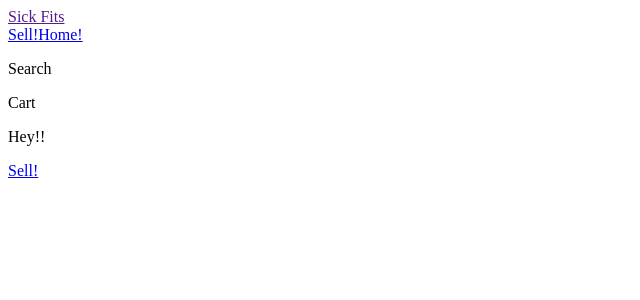
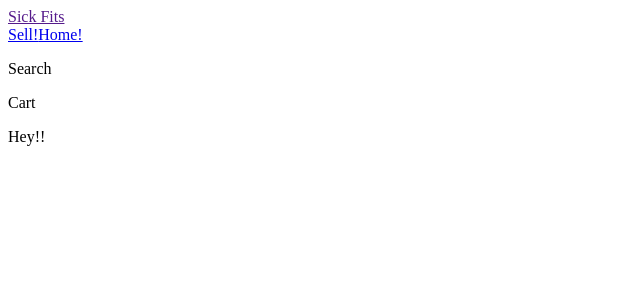
Before and after one commit to jasonawise/Advanced-React, a Next.js app in the folder sick-fits/frontend/: page / in a window 1280 px wide. Shown: the top 300 px of the page, without its empty margins (0-640 px from the left). Built offline with nearby package versions, Linux system fonts and the light colour scheme.

Commit message:
removing hard links from index

```diff
--- a/sick-fits/frontend/pages/index.js
+++ b/sick-fits/frontend/pages/index.js
@@ -3,9 +3,6 @@ import Link from "next/link";
 const Home = props => (
   <div>
     <p>Hey!!</p>
-    <Link href="/sell">
-      <a>Sell!</a>
-    </Link>
   </div>
 );
 
```
